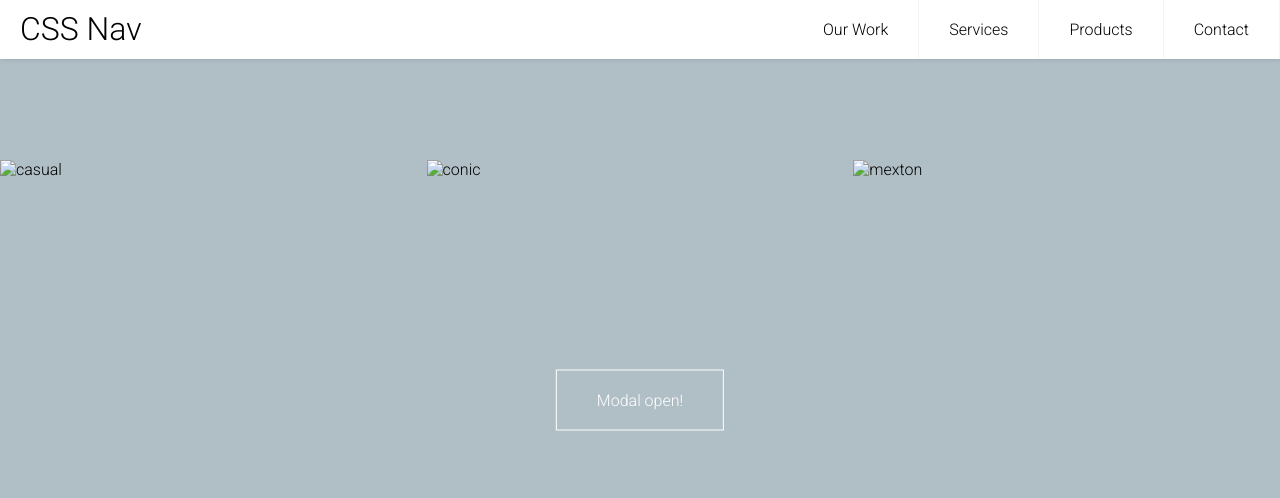
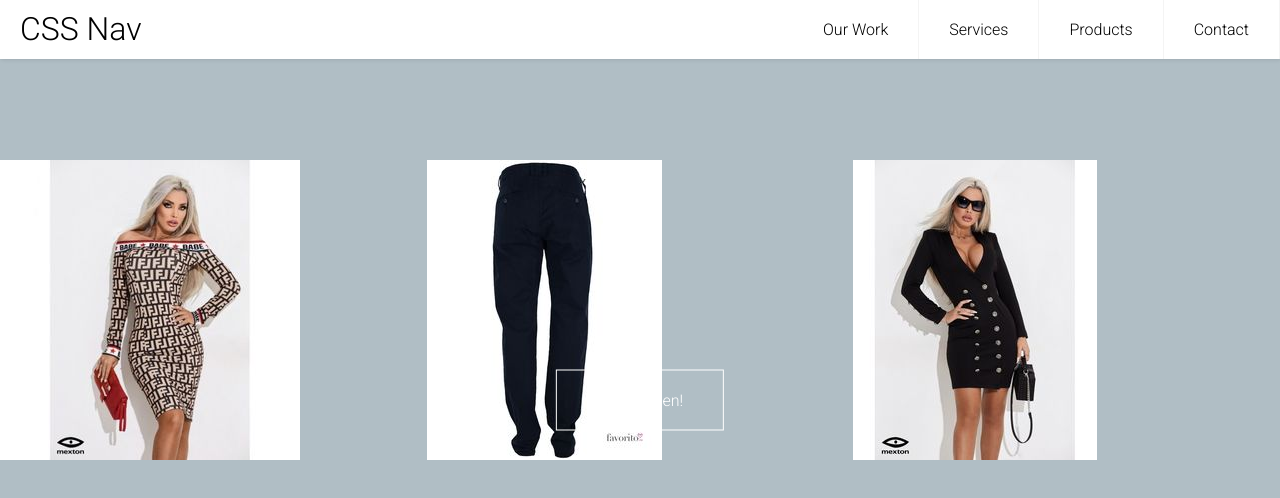
Before and after one commit to Szilagyi1/programarea_dispozitivelor_mobile, a plain HTML site: page index.html in a window 1280 px wide. Drawn offline with nearby package versions, Linux system fonts and the light colour scheme.

Commit message:
Update index.html

```diff
--- a/index.html
+++ b/index.html
@@ -26,14 +26,14 @@
    <div class="container">
 		<div class="row">
 		 <div class="col-3">
-			<img id="image1"src="img/casual.jpg" alt="casual"/>
+			<img id="image1"src="casual.jpg" alt="casual"/>
 		 </div>
 		 <div class="col-3">
-		 <img id="image2" src="img/conic.jpg" alt="conic"/>
+		 <img id="image2" src="conic.jpg" alt="conic"/>
 
 		 </div>
 		 <div class="col-3">
-		 <img  id="image3" src="img/mexton.jpg" alt="mexton"/>
+		 <img  id="image3" src="mexton.jpg" alt="mexton"/>
 		 </div>
 		</div>
    </div>
```
